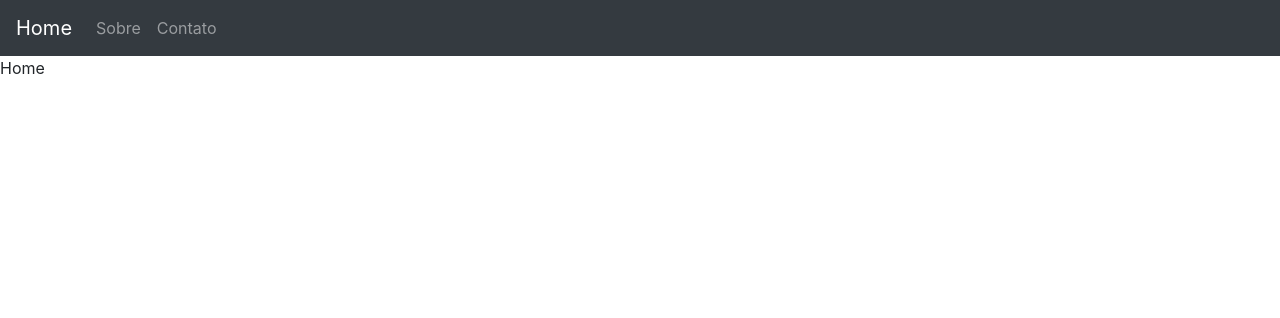
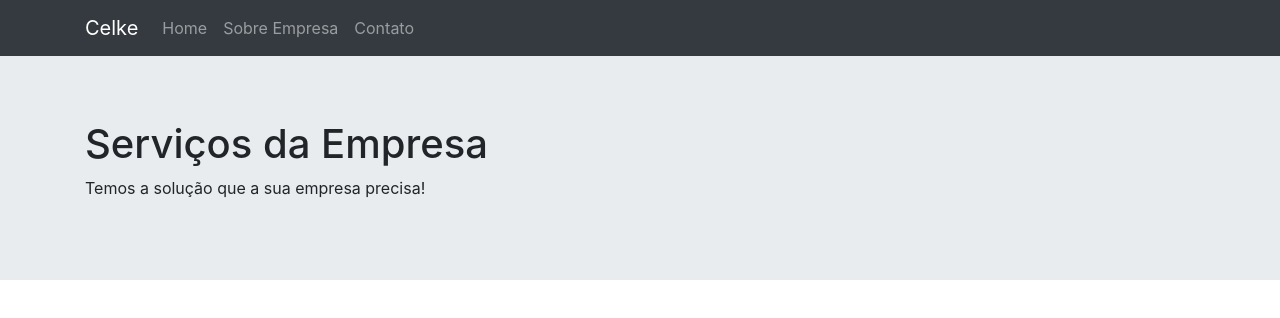
Before and after one commit to MauricioFe/live-celke, a Next.js app: page / in a window 1280 px wide. Shown: the top 318 px of the page. Built offline with nearby package versions, Linux system fonts and the light colour scheme.

Commit message:
Correção de erros no projeto

```diff
--- a/components/Menu.js
+++ b/components/Menu.js
@@ -7,14 +7,10 @@ import {
   Nav,
   NavItem,
   NavLink,
-  UncontrolledDropdown,
-  DropdownToggle,
-  DropdownMenu,
-  DropdownItem,
-  NavbarText
+  Container
 } from 'reactstrap';
 
-const Menu = (props) => {
+const Menu = () => {
   const [isOpen, setIsOpen] = useState(false);
 
   const toggle = () => setIsOpen(!isOpen);
@@ -22,21 +18,29 @@ const Menu = (props) => {
   return (
     <div>
       <Navbar color="dark" dark expand="md">
-        <NavbarBrand href="/">Home</NavbarBrand>
+        <Container>
+          <NavbarBrand href="/">Celke</NavbarBrand>
           <NavbarToggler onClick={toggle} />
           <Collapse isOpen={isOpen} navbar>
             <Nav className="mr-auto" navbar>
               <NavItem>
-              <NavLink href="/sobre">Sobre</NavLink>
+                <NavLink href="/">Home</NavLink>
               </NavItem>
+
+              <NavItem>
+                <NavLink href="/sobre">Sobre Empresa</NavLink>
+              </NavItem>
+
               <NavItem>
                 <NavLink href="/contato">Contato</NavLink>
               </NavItem>
+
             </Nav>
           </Collapse>
+        </Container>
       </Navbar>
     </div>
   );
 }
 
-export default Menu;
+export default Menu
--- a/pages/index.js
+++ b/pages/index.js
@@ -1,17 +1,26 @@
-import dynamic from 'next/dynamic'
+import Head from 'next/head';
+import Menu from '../components/Menu';
 
-const Menu = dynamic(
-  () => import('../components/Menu'),
-  { ssr: false }
-)
+import {Jumbotron, Container} from 'reactstrap'
+
 import 'bootstrap/dist/css/bootstrap.min.css';
-function HomePage() {
+function Home() {
     return (
         <div>
+            <Head>
+                <title>Home - Celke</title>
+                <meta name="description" content="Site de... Sobre ..."/>
+                <meta name="author" content="Maurício Lacerda"/>
+            </Head>
             <Menu />
-            Home
+            <Jumbotron fluid className="servicos">
+                <Container>
+                    <h1 className=''>Serviços da Empresa</h1>
+                    <p>Temos a solução que a sua empresa precisa!</p>
+                </Container>
+            </Jumbotron>
         </div>
     );
 }
 
-export default HomePage
+export default Home;
```
Also changed, not shown: package.json (+20 -8 lines), pages/contato.js (+9 -7 lines), pages/sobre.js (+3 -6 lines), next.config.js (line endings or trailing spaces), 1 other file (tests, documents, lock files or other folders). Lines whose indentation alone changed are shown as unchanged.
